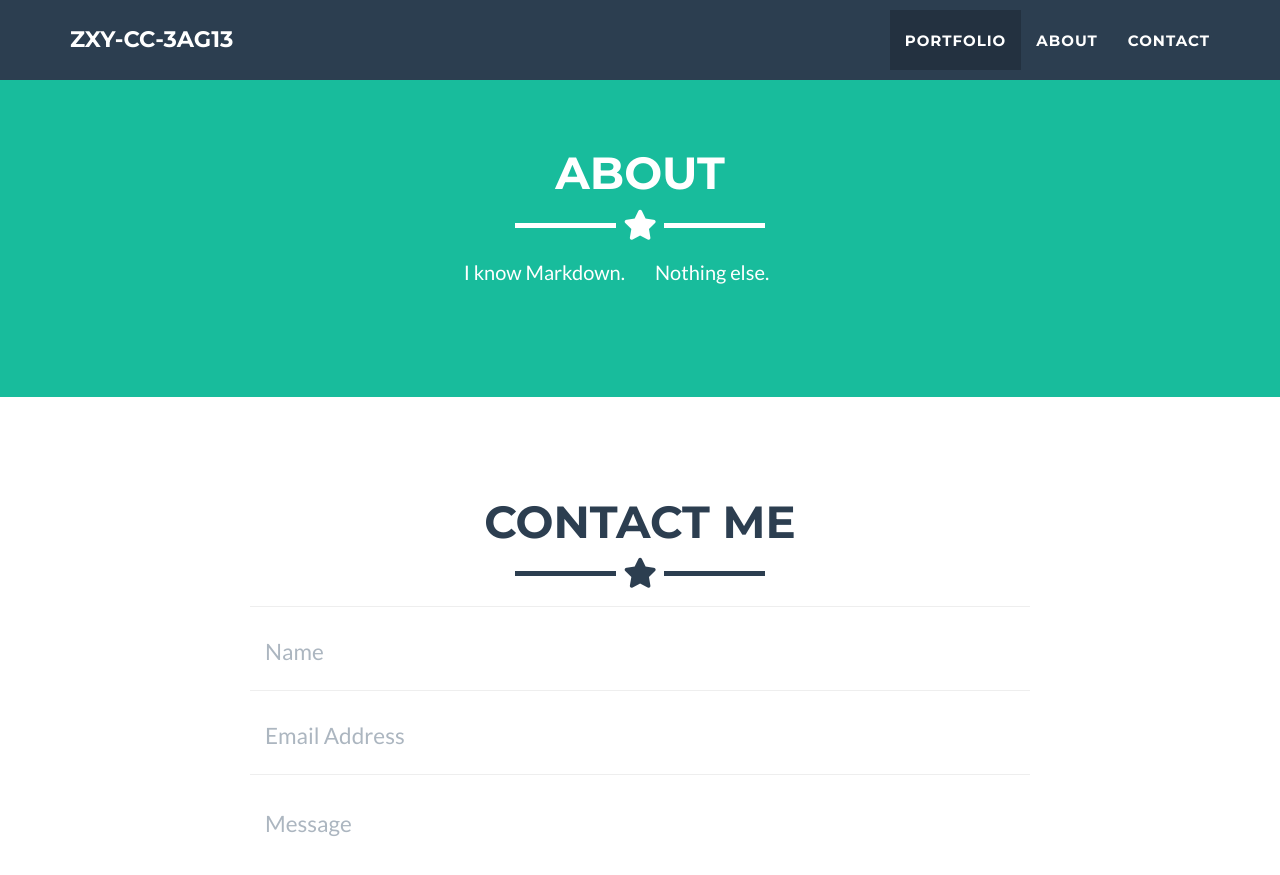
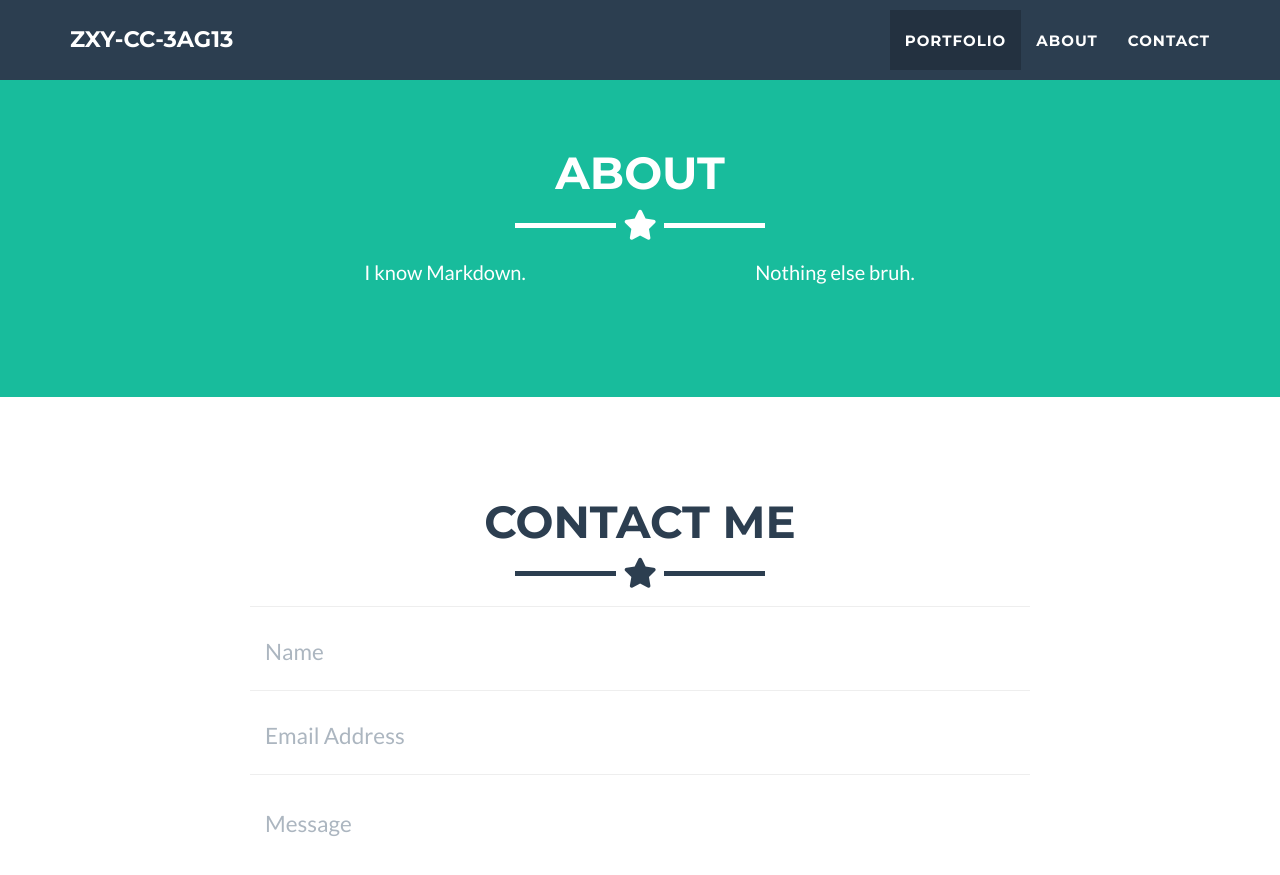
Before and after one commit to ChandanShakya/ChandanShakya.github.io, a Jekyll site: the page built from _posts/2022-09-01-project-3.markdown, in a window 1280 px wide and 900 px high, scrolled down 1330 px. Shown: the top 875 px of the window. Built offline with Jekyll 4.4.1, drawn with Linux system fonts in a browser that asks for light colours.

Commit message:
Update About Us and logo

```diff
--- a/_includes/about.html
+++ b/_includes/about.html
@@ -9,10 +9,10 @@
     </div>
     <div class="row">
       <div class="col-lg-4 col-lg-offset-2">
-        <p style="text-align: right;">I know Markdown.</p>
+        <p style="text-align: Center;">I know Markdown.</p>
       </div>
       <div class="col-lg-4">
-        <p>Nothing else.</p>
+        <p style="text-align: center;">Nothing else bruh.</p>
       </div>
     </div>
   </div>
--- a/_includes/head.html
+++ b/_includes/head.html
@@ -9,6 +9,7 @@
   <meta name="author" content="{{ site.meta_author }}">{% endif %}
   <link rel="canonical" href="{{ page.url | replace:'index.html','' | prepend: site.url }}">
   <link rel="alternate" type="application/rss+xml" title="RSS" href="feed.xml">
+  <link rel="icon" href="../img/profile.png" type="image/x-icon">
 
   <!-- Custom CSS & Bootstrap Core CSS - Uses Bootswatch Flatly Theme: http://bootswatch.com/flatly/ -->
   <link rel="stylesheet" href="{{ " style.css" }}">
```
